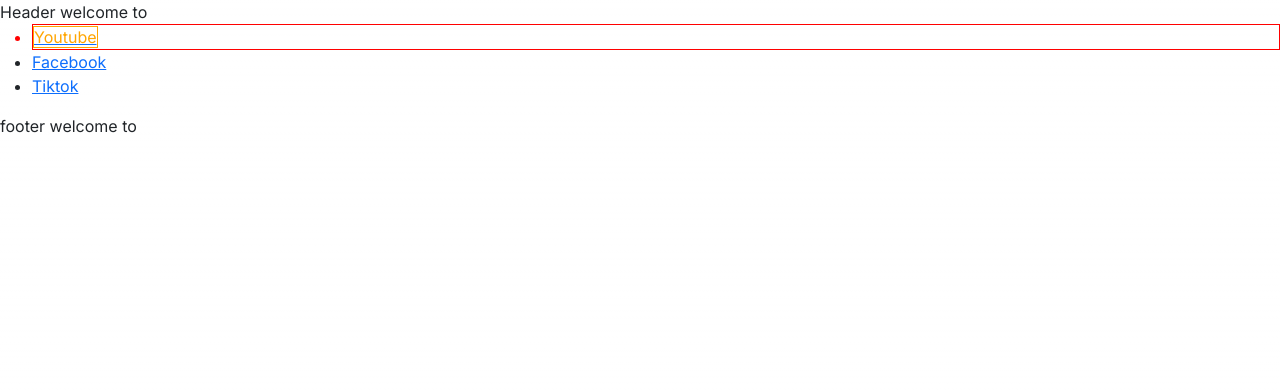
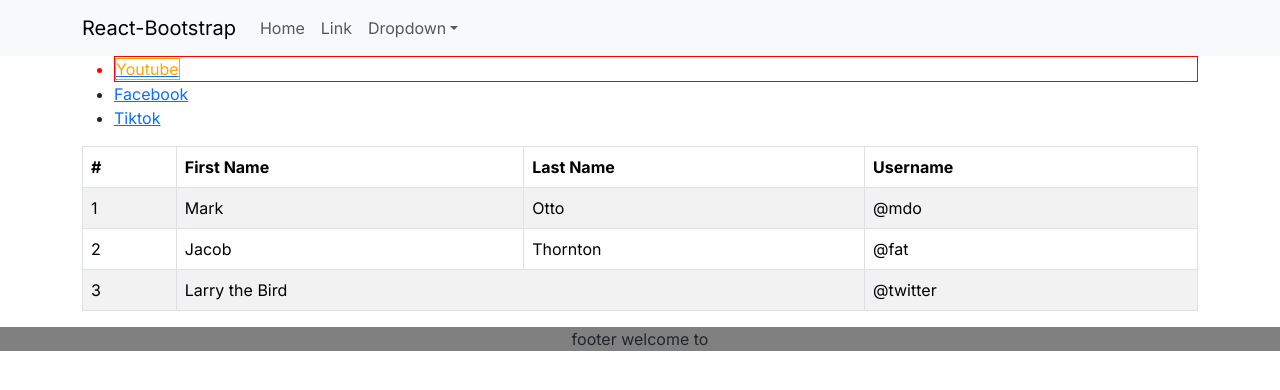
Before and after one commit to kiensamson0000/welcome-to-nextjs, a Next.js app: page / in a window 1280 px wide. Shown: the top 390 px of the page. Built offline with nearby package versions, Linux system fonts and the light colour scheme.

Commit message:
demo ui basic contains header and container and footer

```diff
--- a/src/app/facebook/page.tsx
+++ b/src/app/facebook/page.tsx
@@ -12,7 +12,7 @@
 
   return (
     <div>
-      facebook page
+      <span>facebook page</span>
       <div>
         <Button as="a" variant="primary" onClick={() => handleBtn()}>
           Back Home
--- a/src/app/layout.tsx
+++ b/src/app/layout.tsx
@@ -1,5 +1,10 @@
-import "./globals.css";
+"use client";
+// import "./globals.css";
+
 import { Inter } from "next/font/google";
+import AppHeader from "@/components/app.header";
+import AppFooter from "@/components/app.footer";
+import Container from "react-bootstrap/Container";
 
 const inter = Inter({ subsets: ["latin"] });
 
@@ -18,9 +23,9 @@
       {/* Layout UI */}
       {/* Place children where you want to render a page or nested layout */}
       <body className={inter.className}>
-        <header>Header welcome to</header>
-        {children}
-        <footer>footer welcome to</footer>
+        <AppHeader />
+        <Container>{children}</Container>
+        <AppFooter />
       </body>
     </html>
   );
--- a/src/app/page.tsx
+++ b/src/app/page.tsx
@@ -1,7 +1,10 @@
+"use client";
+
 import Link from "next/link";
 import style1 from "@/styles/app.module.css";
 import style2 from "@/styles/customCSS.module.css";
 import "bootstrap/dist/css/bootstrap.min.css";
+import TableComponent from "@/components/app.table";
 
 export default function Home() {
   return (
@@ -19,6 +22,7 @@
           <Link href={`/tiktok`}>Tiktok</Link>
         </li>
       </ul>
+      <TableComponent />
     </div>
   );
 }
--- /dev/null
+++ b/src/components/app.footer.tsx
@@ -0,0 +1,8 @@
+"use client";
+import "@/styles/app.footer.css";
+
+export const AppFooter = () => {
+  return <footer className="center-container">footer welcome to</footer>;
+};
+
+export default AppFooter;
--- /dev/null
+++ b/src/components/app.header.tsx
@@ -0,0 +1,36 @@
+"use client";
+
+import Container from "react-bootstrap/Container";
+import Nav from "react-bootstrap/Nav";
+import Navbar from "react-bootstrap/Navbar";
+import NavDropdown from "react-bootstrap/NavDropdown";
+
+function AppHeader() {
+  return (
+    <Navbar expand="lg" className="bg-body-tertiary">
+      <Container>
+        <Navbar.Brand href="#home">React-Bootstrap</Navbar.Brand>
+        <Navbar.Toggle aria-controls="basic-navbar-nav" />
+        <Navbar.Collapse id="basic-navbar-nav">
+          <Nav className="me-auto">
+            <Nav.Link href="#home">Home</Nav.Link>
+            <Nav.Link href="#link">Link</Nav.Link>
+            <NavDropdown title="Dropdown" id="basic-nav-dropdown">
+              <NavDropdown.Item href="#action/3.1">Action</NavDropdown.Item>
+              <NavDropdown.Item href="#action/3.2">
+                Another action
+              </NavDropdown.Item>
+              <NavDropdown.Item href="#action/3.3">Something</NavDropdown.Item>
+              <NavDropdown.Divider />
+              <NavDropdown.Item href="#action/3.4">
+                Separated link
+              </NavDropdown.Item>
+            </NavDropdown>
+          </Nav>
+        </Navbar.Collapse>
+      </Container>
+    </Navbar>
+  );
+}
+
+export default AppHeader;
--- /dev/null
+++ b/src/components/app.table.tsx
@@ -0,0 +1,38 @@
+"use client";
+import Table from "react-bootstrap/Table";
+
+const TableComponent = () => {
+  return (
+    <Table striped bordered hover>
+      <thead>
+        <tr>
+          <th>#</th>
+          <th>First Name</th>
+          <th>Last Name</th>
+          <th>Username</th>
+        </tr>
+      </thead>
+      <tbody>
+        <tr>
+          <td>1</td>
+          <td>Mark</td>
+          <td>Otto</td>
+          <td>@mdo</td>
+        </tr>
+        <tr>
+          <td>2</td>
+          <td>Jacob</td>
+          <td>Thornton</td>
+          <td>@fat</td>
+        </tr>
+        <tr>
+          <td>3</td>
+          <td colSpan={2}>Larry the Bird</td>
+          <td>@twitter</td>
+        </tr>
+      </tbody>
+    </Table>
+  );
+};
+
+export default TableComponent;
--- /dev/null
+++ b/src/styles/app.footer.css
@@ -0,0 +1,6 @@
+.center-container {
+  display: flex;
+  justify-content: center;
+  align-items: center;
+  background: gray;
+}
```
